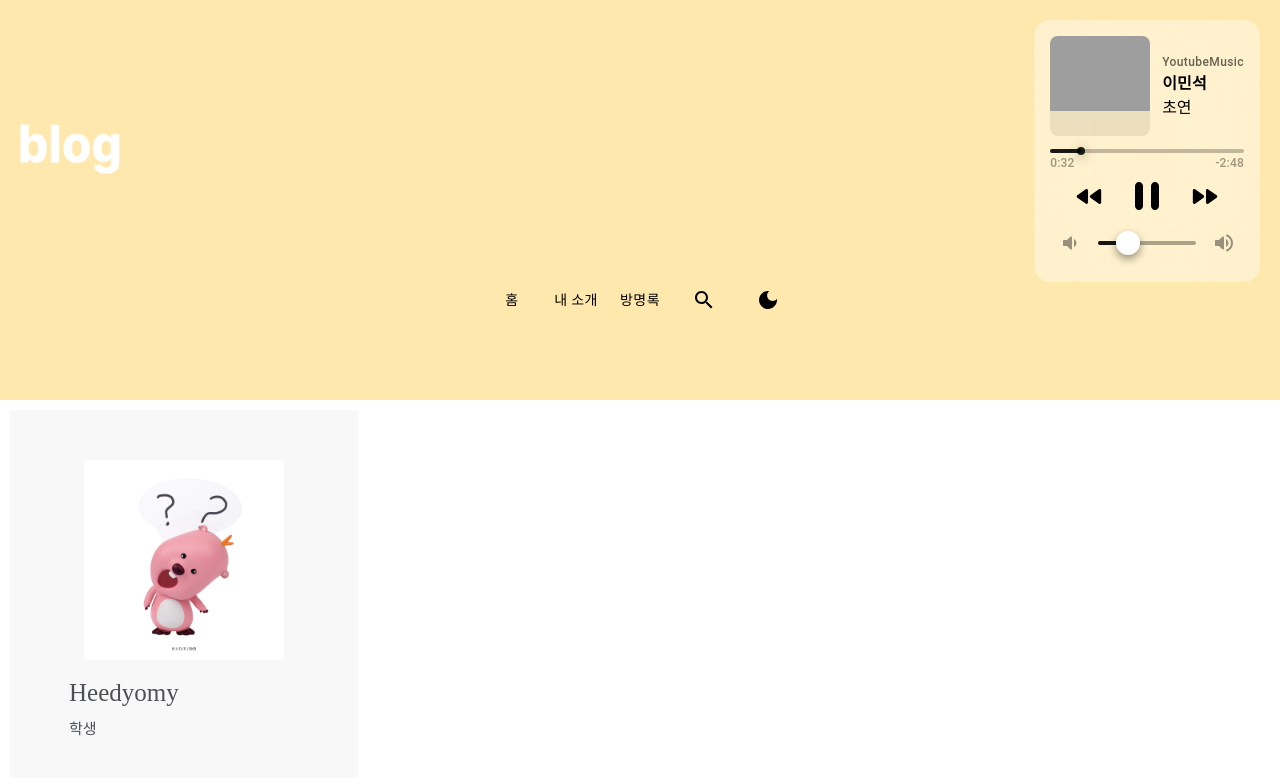
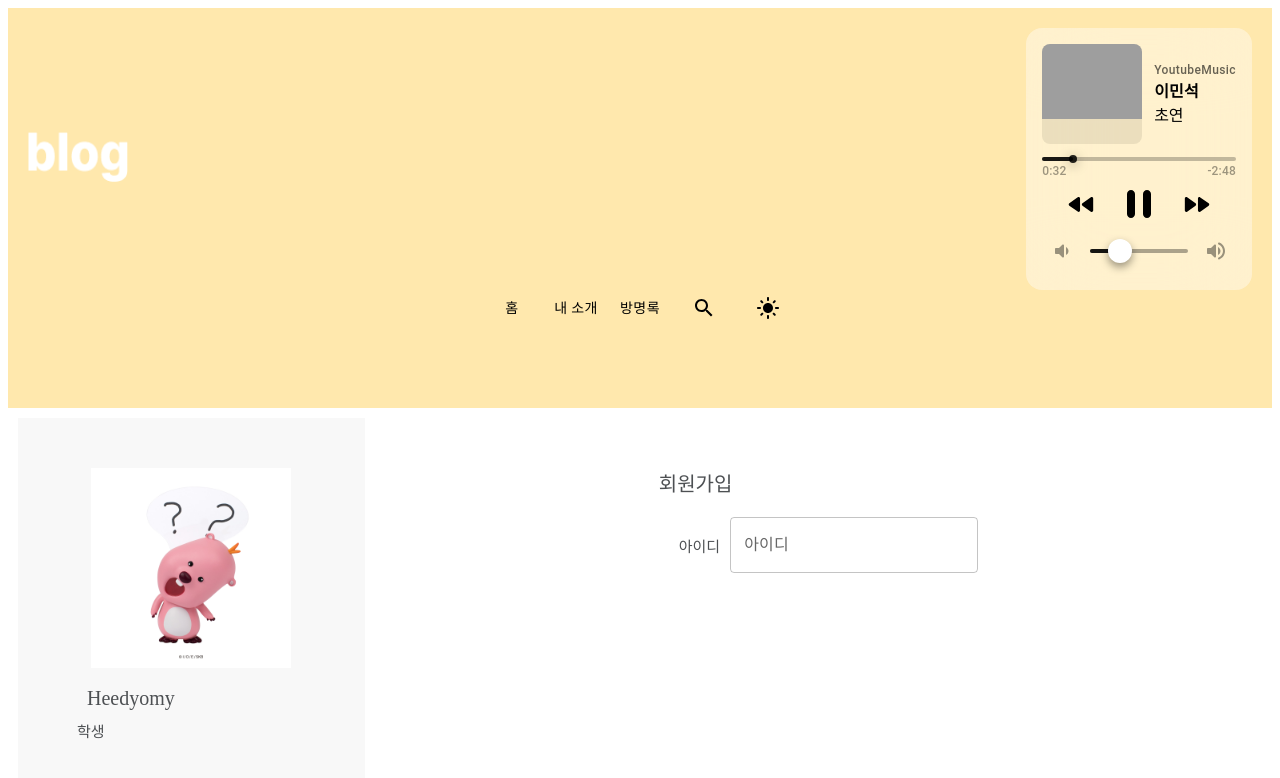
Before and after one commit to geezers-io/Blog_Project, a Next.js app: page /signin in a window 1280 px wide. Before the commit this address had no page. Shown: the top 778 px of the page. Built offline with nearby package versions, Linux system fonts and the light colour scheme; grey boxes are pictures that could not be loaded.

Commit message:
feat: 다크모드 전환기능

```diff
--- a/package.json
+++ b/package.json
@@ -29,7 +29,6 @@
     "@mui/icons-material": "^5.15.14",
     "@react-icons/all-files": "^4.1.0",
     "babel-plugin-styled-components": "^2.1.4",
-    "bootstrap-icons": "^1.11.3",
     "next": "^12.3.4",
     "next-themes": "^0.3.0",
     "react": "^18.2.0",
--- a/src/components/layout/PageHeader.tsx
+++ b/src/components/layout/PageHeader.tsx
@@ -1,16 +1,18 @@
+import Image from 'next/image';
 import Link from 'next/link';
-import { useTheme } from 'next-themes';
-import { useState } from 'react';
+import { useContext, useState } from 'react';
 import { DarkMode, LightMode, Search } from '@mui/icons-material';
 import { Button, Grid, TextField } from '@mui/material';
+import { useTheme } from '@mui/material/styles';
 import MusicPlayer from '@/components/MusicPlayler';
+import { ColorModeContext } from '@/pages/_index';
 import * as S from '@/styles/layout/layout.style';
 
 const PageHeader = () => {
   const [searchVisible, setSearchVisible] = useState(false);
-  const { theme, setTheme } = useTheme();
-
-  const sunIcon = theme === 'dark' ? <LightMode /> : <DarkMode />;
+  const theme = useTheme();
+  const colorMode = useContext(ColorModeContext);
+  console.log(theme);
 
   return (
     <S.BGHeaderContainer>
@@ -23,7 +25,7 @@ const PageHeader = () => {
             style={{ paddingLeft: '20px', paddingRight: '20px', paddingTop: '20px' }}
           >
             <Grid item>
-              <img src="/logo.png" style={{ width: 100, height: 50 }} />
+              <Image src="/logo.png" alt="logo" width={100} height={50} />
             </Grid>
             <Grid item>
               <MusicPlayer />
@@ -49,8 +51,8 @@ const PageHeader = () => {
               <Button onClick={() => setSearchVisible(!searchVisible)}>
                 <Search style={{ color: 'black' }} />
               </Button>
-              <Button onClick={() => setTheme(theme === 'dark' ? 'light' : 'dark')} style={{ color: 'black' }}>
-                {sunIcon}
+              <Button onClick={colorMode.toggleColorMode} style={{ color: 'black' }}>
+                {theme.palette.mode === 'dark' ? <DarkMode /> : <LightMode />}
               </Button>
             </Grid>
           </Grid>
--- a/src/components/layout/PageSidebar.tsx
+++ b/src/components/layout/PageSidebar.tsx
@@ -2,6 +2,7 @@ import Image from 'next/image';
 import { CiMail } from 'react-icons/ci';
 import { IoIosCall } from 'react-icons/io';
 import { TiWorld } from 'react-icons/ti';
+import * as C from '@/styles/common/common.style';
 import * as S from '@/styles/layout/layout.style';
 
 const PageSidebar = () => {
@@ -13,11 +14,11 @@ const PageSidebar = () => {
         </S.ImageContainer>
 
         <S.ProfileDetailContainer>
-          <S.ProfileName>Heedyomy</S.ProfileName>
-          <S.DesriptionName>학생</S.DesriptionName> <br />
-          <S.DesriptionName>
+          <C.CommonText size="20px">Heedyomy</C.CommonText>
+          <S.DescriptionName>학생</S.DescriptionName> <br />
+          <S.DescriptionName>
             내 소개를 할게 나는 히정이야 내 별명은 히됴미고 나는 ... 음... 노래 듣는 걸 좋아해 ... 😀
-          </S.DesriptionName>
+          </S.DescriptionName>
           <S.IconContainer>
             <S.IconStyle>
               <CiMail className="icon" />
--- a/src/pages/_app.tsx
+++ b/src/pages/_app.tsx
@@ -1,18 +1,16 @@
 import type { AppProps } from 'next/app';
-import { ThemeProvider } from 'next-themes';
 import PageLayout from '@/components/layout/PageLayout';
 import ErrorBoundary from 'components/ErrorBoundary';
-export const metadata = {
-  title: 'Blog-Project ',
-};
+import { Provider } from './_index';
+
 function MyApp({ Component, pageProps }: AppProps) {
   return (
     <ErrorBoundary>
-      <ThemeProvider themes={['light', 'dark']}>
+      <Provider>
         <PageLayout>
           <Component {...pageProps} />
         </PageLayout>
-      </ThemeProvider>
+      </Provider>
     </ErrorBoundary>
   );
 }
--- /dev/null
+++ b/src/pages/_index.tsx
@@ -0,0 +1,74 @@
+import { createContext, FC, ReactNode, useMemo, useState } from 'react';
+import { PaletteMode } from '@mui/material';
+import { ThemeProvider, createTheme } from '@mui/material/styles';
+
+interface Props {
+  children: ReactNode;
+}
+export const ColorModeContext = createContext({ toggleColorMode: () => {} });
+export const Provider: FC<Props> = ({ children }) => {
+  const [mode, setMode] = useState<PaletteMode>('light');
+  const colorMode = useMemo(
+    () => ({
+      toggleColorMode: () => {
+        setMode(prevMode => (prevMode === 'light' ? 'dark' : 'light'));
+      },
+    }),
+    [],
+  );
+
+  const theme = useMemo(
+    () =>
+      createTheme({
+        palette: {
+          mode,
+          primary: {
+            light: '#ffc107',
+            main: '#ffa000',
+            dark: '#ff6f00',
+          },
+          secondary: {
+            main: '#ffb300',
+          },
+          error: {
+            main: '#DA1E28',
+          },
+          // ...(mode === 'dark' && {
+          //   background: {
+          //     default: '#4D5053',
+          //     paper: '#0000',
+          //   },
+          // }),
+          // ...(mode === 'light' && {
+          //   background: {
+          //     default: '#0000',
+          //     paper: '#4D5053',
+          //   },
+          // }),
+          // ...(mode === 'dark' && {
+          //   background: {
+          //     default: deepOrange[900],
+          //     paper: deepOrange[900],
+          //   },
+          // }),
+          // text: {
+          //   ...(mode === 'light'
+          //     ? {
+          //         primary: grey[900],
+          //         secondary: grey[800],
+          //       }
+          //     : {
+          //         primary: '#fff',
+          //         secondary: grey[500],
+          //       }),
+          // },
+        },
+      }),
+    [mode],
+  );
+  return (
+    <ColorModeContext.Provider value={colorMode}>
+      <ThemeProvider theme={theme}>{children}</ThemeProvider>
+    </ColorModeContext.Provider>
+  );
+};
--- /dev/null
+++ b/src/pages/signin/index.tsx
@@ -0,0 +1,16 @@
+import { TextField } from '@mui/material';
+import * as C from '@/styles/common/common.style';
+import * as S from '@/styles/sign/signIn.style';
+const SignInPage = () => {
+  return (
+    <S.BGContainer>
+      <C.CommonText size="20px">회원가입</C.CommonText>
+      <S.SignUpContainer>
+        <C.CommonText size="15px">아이디</C.CommonText>
+        <TextField id="outlined-basic" label="아이디" variant="outlined" />
+      </S.SignUpContainer>
+    </S.BGContainer>
+  );
+};
+
+export default SignInPage;
--- /dev/null
+++ b/src/styles/common/common.style.ts
@@ -0,0 +1,10 @@
+import styled from 'styled-components';
+interface SizeProps {
+  size: string;
+}
+
+export const CommonText = styled.p<SizeProps>`
+  font-size: ${props => props.size};
+  color: #4d5053;
+  margin: auto 10px;
+`;
--- a/src/styles/layout/layout.style.ts
+++ b/src/styles/layout/layout.style.ts
@@ -46,13 +46,7 @@ export const ProfileDetailContainer = styled.div`
   padding: 5px 10px;
 `;
 
-export const ProfileName = styled.p`
-  font-size: 25px;
-  color: #4d5053;
-  margin: 0;
-`;
-
-export const DesriptionName = styled.p`
+export const DescriptionName = styled.p`
   font-size: 15px;
   color: #4d5053;
   margin: 10px 0;
--- /dev/null
+++ b/src/styles/sign/signIn.style.ts
@@ -0,0 +1,11 @@
+import styled from 'styled-components';
+
+export const BGContainer = styled.div`
+  margin: 50px auto;
+`;
+
+export const SignUpContainer = styled.div`
+  display: flex;
+  flex-direction: row;
+  margin: 20px;
+`;
--- a/src/styles/theme/color.ts
+++ b/src/styles/theme/color.ts
@@ -1,7 +1,4 @@
-import { createTheme } from '@mui/material/styles';
-
-export const theme = createTheme({
-  palette: {
+const color = {
   primary: {
     light: '#ffc107',
     main: '#ffa000',
@@ -13,5 +10,6 @@ export const theme = createTheme({
   error: {
     main: '#DA1E28',
   },
-  },
-});
+};
+
+export default color;
```
Lines whose indentation alone changed are shown as unchanged.
